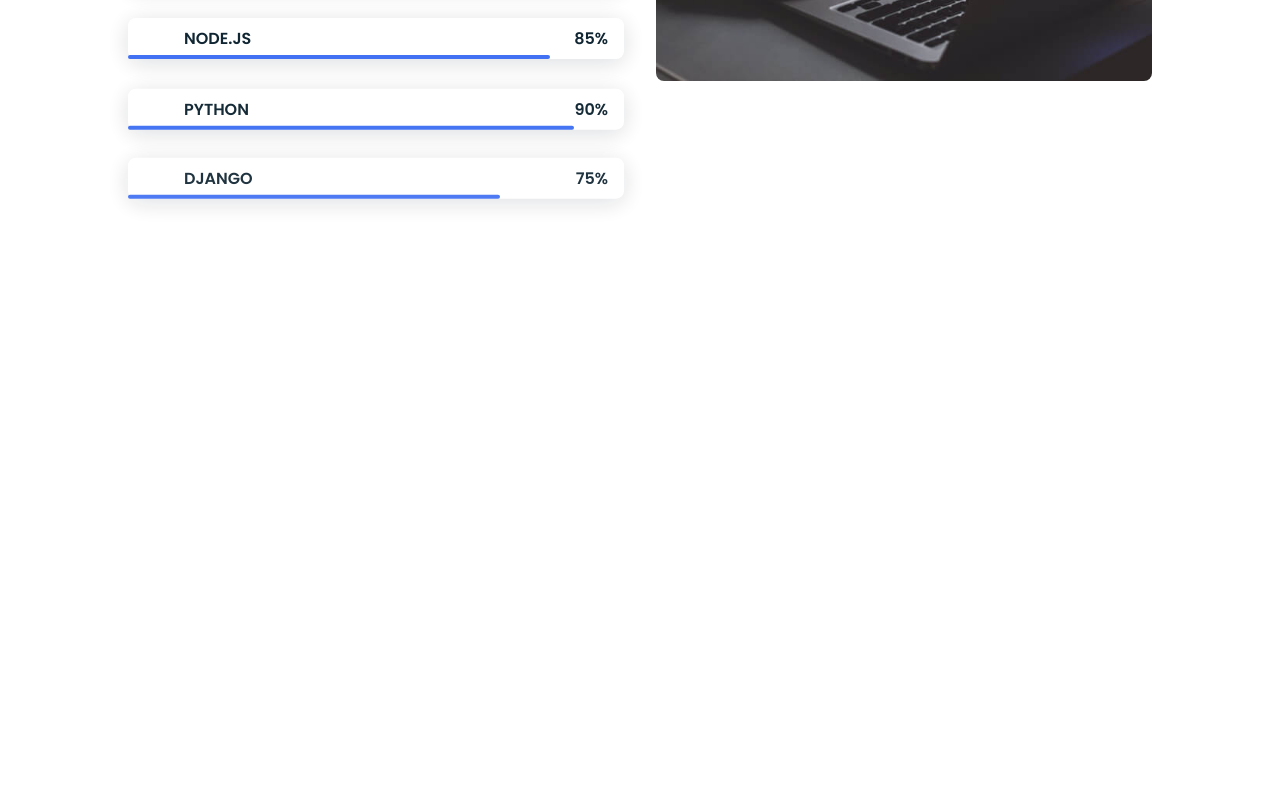
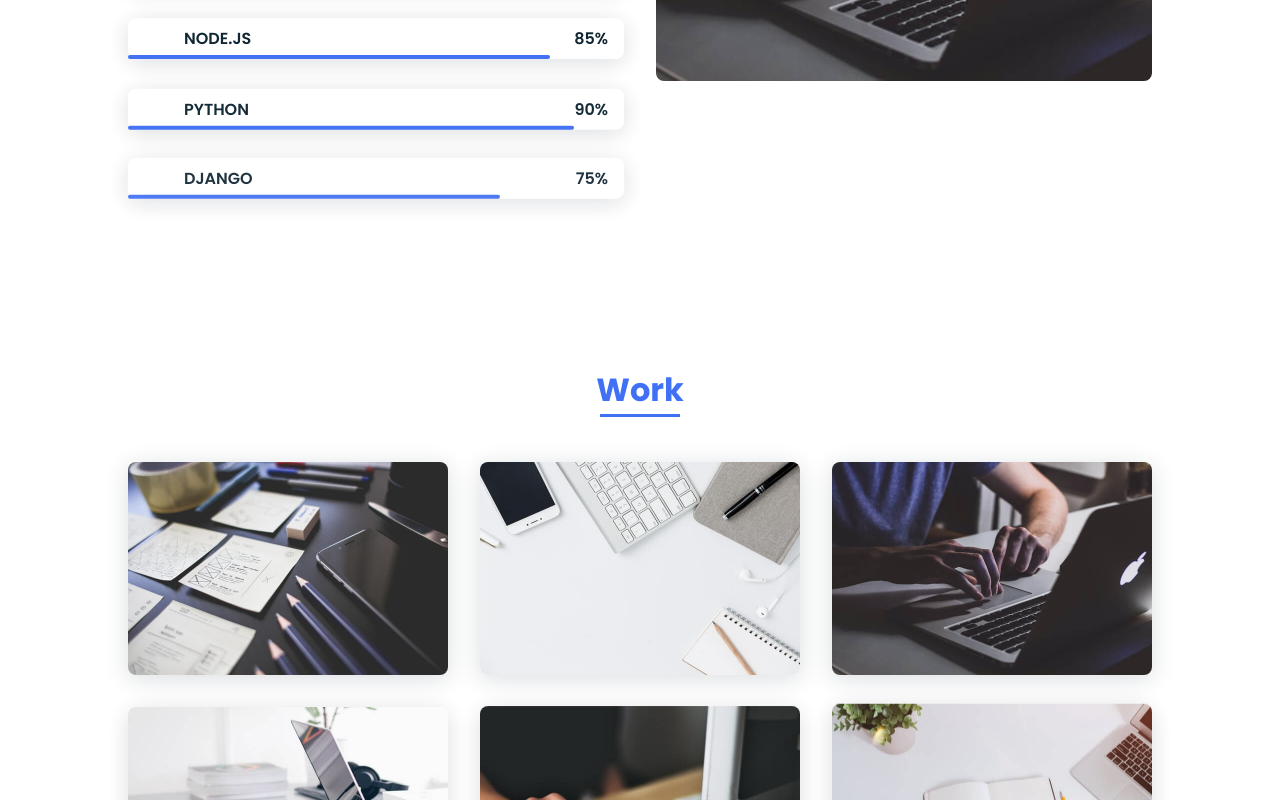
Before and after one commit to kuzeofficial/minimalize-portfolio, a React (Create React App) app: page / in a window 1280 px wide. Shown: the part 2000-2800 px from the top of the page. Before the commit the page ends 2286 px from the top, so only its background shows below. Built offline with nearby package versions, Linux system fonts and the light colour scheme; some icons are missing.

Commit message:
Portfolio Page

```diff
--- a/src/App.js
+++ b/src/App.js
@@ -3,6 +3,7 @@ import Header from "./components/header"
 import Home from "./components/home"
 import About from "./components/about"
 import Skills from "./components/skills"
+import Portfolio from "./components/portfolio"
 import "../src/styles/styles.css"
 
 
@@ -14,6 +15,7 @@ function App() {
       <Home/>
       <About/>
       <Skills/>
+      <Portfolio/>
     </main>
     </>
   )
--- /dev/null
+++ b/src/components/portfolio.jsx
@@ -0,0 +1,43 @@
+import React , { useEffect } from 'react';
+import Work1 from "../assets/img/work1.jpg"
+import Work2 from "../assets/img/work2.jpg"
+import Work3 from "../assets/img/work3.jpg"
+import Work4 from "../assets/img/work4.jpg"
+import Work5 from "../assets/img/work5.jpg"
+import Work6 from "../assets/img/work6.jpg"
+import Aos from "aos";
+import "aos/dist/aos.css";
+import "../styles/styles.css"
+const Portfolio = () => {
+    useEffect(() => {
+        Aos.init({ duration: 2000 });
+    });
+    return (
+        <section class="work section" id="work">
+        <h2 class="section-title">Work</h2>
+
+        <div class="work__container bd-grid">
+            <div data-aos="fade-down" data-aos-delay="200" class="work__img">
+                <img src={Work1} alt=""/>
+            </div>
+            <div data-aos="fade-down" data-aos-delay="400"  class="work__img">
+                <img src={Work2} alt=""/>
+            </div>
+            <div data-aos="fade-down" data-aos-delay="600"  class="work__img">
+                <img src={Work3} alt=""/>
+            </div>
+            <div data-aos="fade-down" data-aos-delay="800"  class="work__img">
+                <img src={Work4} alt=""/>
+            </div>
+            <div data-aos="fade-down" data-aos-delay="1000"  class="work__img">
+                <img src={Work5} alt=""/>
+            </div>
+            <div data-aos="fade-down" data-aos-delay="1200"  class="work__img">
+                <img src={Work6} alt=""/>
+            </div>
+        </div>
+    </section>
+    )
+}
+
+export default Portfolio
```
Also changed, not shown: 1 other file (tests, documents, lock files or other folders).
